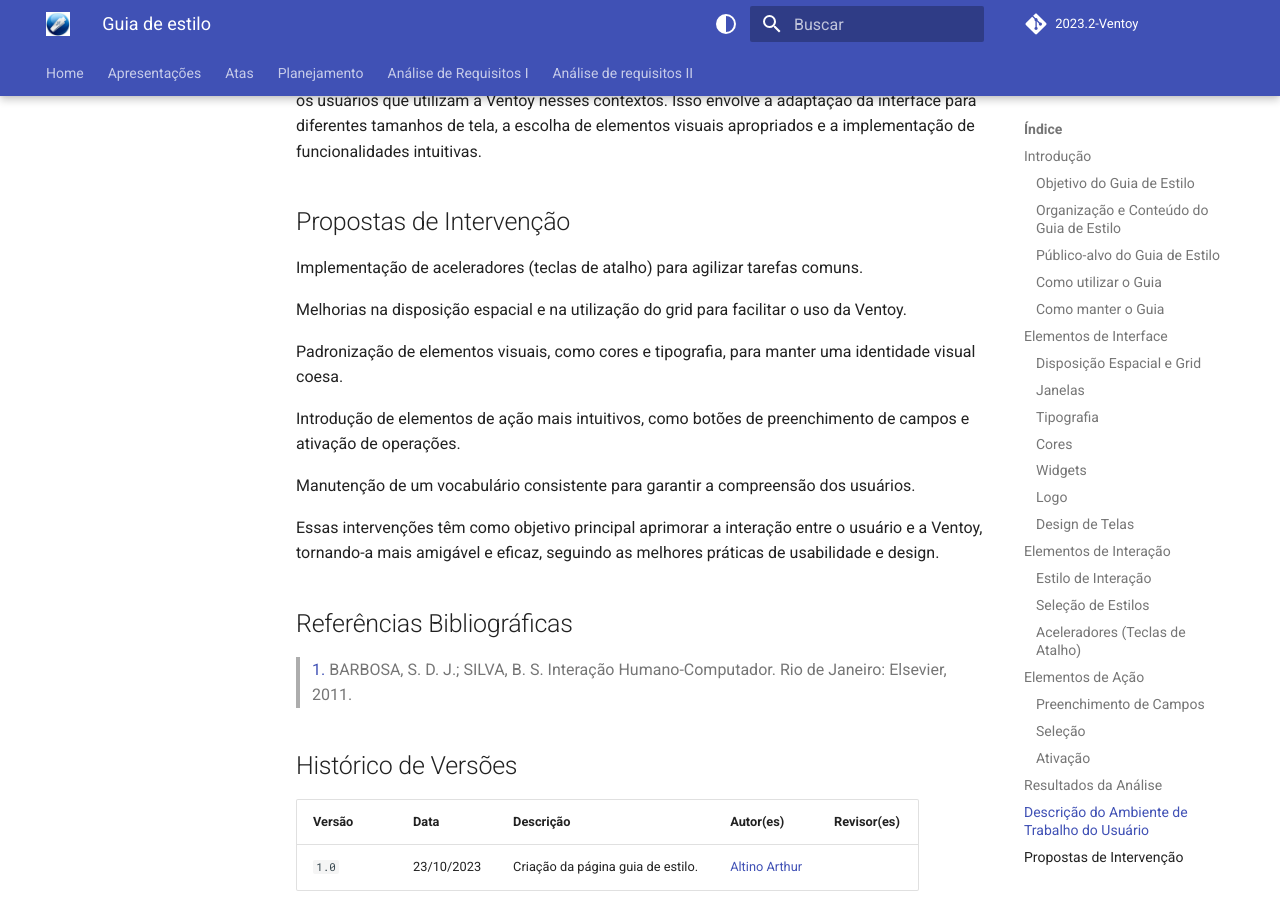
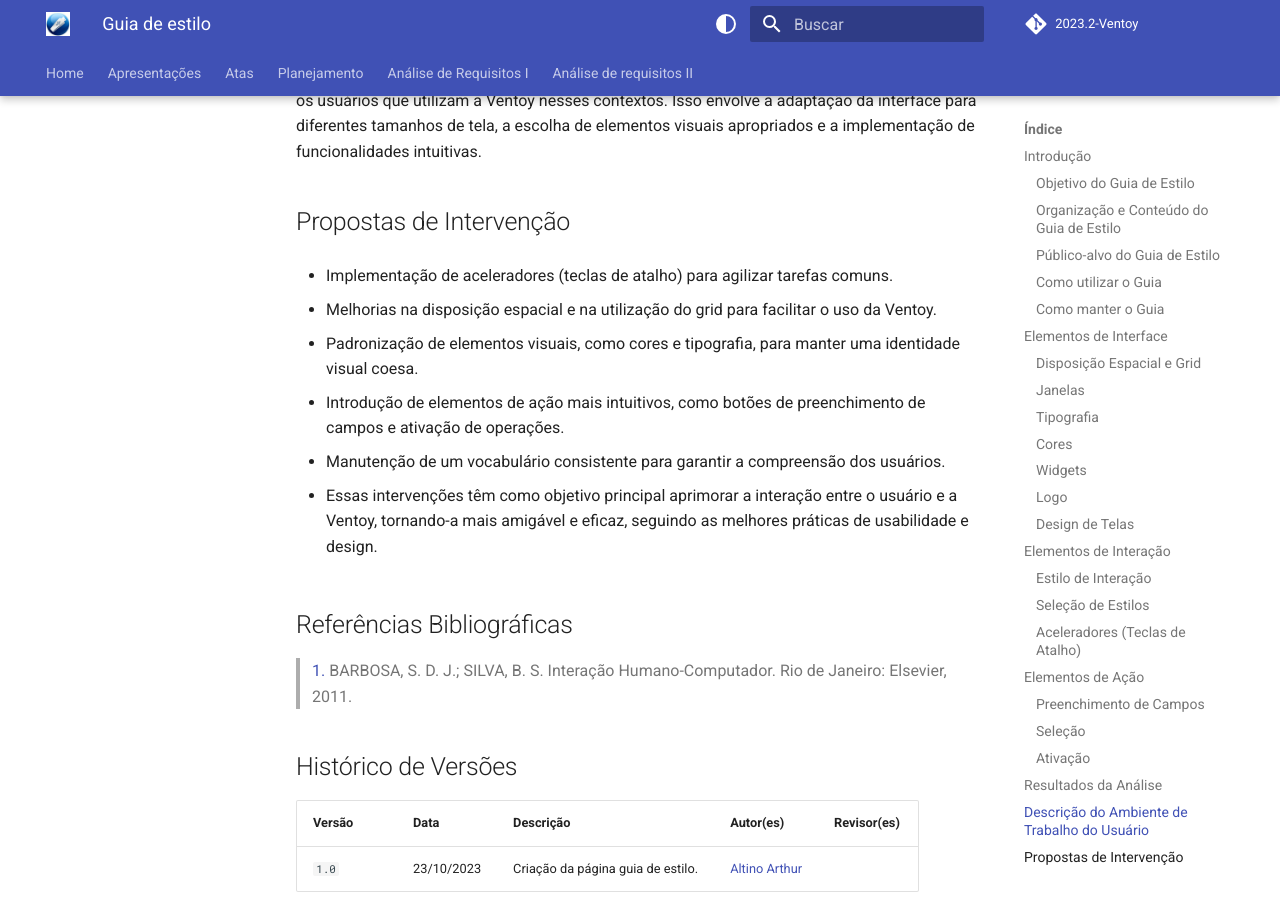
Before and after one commit to Interacao-Humano-Computador/2023.2-Ventoy, an MkDocs documentation site: the page built from docs/AnaliseDeRequisitos/guia-de-estilo.md, in a window 1280 px wide and 900 px high, scrolled down 3872 px. Built offline with MkDocs 1.6.1 and Material for MkDocs 9.7.7, drawn with Linux system fonts in a browser that asks for light colours; comment, search, counter and statistics services are not loaded.

Commit message:
Update guia-de-estilo.md

```diff
--- a/docs/AnaliseDeRequisitos/guia-de-estilo.md
+++ b/docs/AnaliseDeRequisitos/guia-de-estilo.md
@@ -116,17 +116,17 @@ A Ventoy é predominantemente utilizada em ambientes de trabalho por meio de dis
 
 ## Propostas de Intervenção
 
-Implementação de aceleradores (teclas de atalho) para agilizar tarefas comuns.
+- Implementação de aceleradores (teclas de atalho) para agilizar tarefas comuns.
 
-Melhorias na disposição espacial e na utilização do grid para facilitar o uso da Ventoy.
+- Melhorias na disposição espacial e na utilização do grid para facilitar o uso da Ventoy.
 
-Padronização de elementos visuais, como cores e tipografia, para manter uma identidade visual coesa.
+- Padronização de elementos visuais, como cores e tipografia, para manter uma identidade visual coesa.
 
-Introdução de elementos de ação mais intuitivos, como botões de preenchimento de campos e ativação de operações.
+- Introdução de elementos de ação mais intuitivos, como botões de preenchimento de campos e ativação de operações.
 
-Manutenção de um vocabulário consistente para garantir a compreensão dos usuários.
+- Manutenção de um vocabulário consistente para garantir a compreensão dos usuários.
 
-Essas intervenções têm como objetivo principal aprimorar a interação entre o usuário e a Ventoy, tornando-a mais amigável e eficaz, seguindo as melhores práticas de usabilidade e design.
+- Essas intervenções têm como objetivo principal aprimorar a interação entre o usuário e a Ventoy, tornando-a mais amigável e eficaz, seguindo as melhores práticas de usabilidade e design.
 
 ## Referências Bibliográficas
 
```
